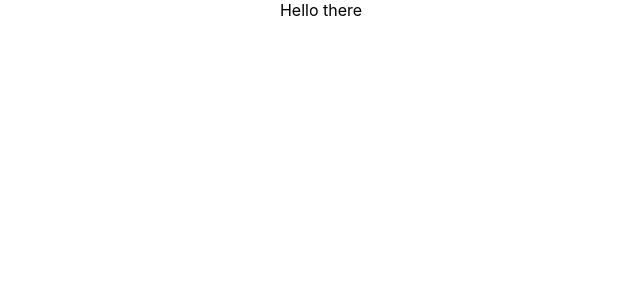
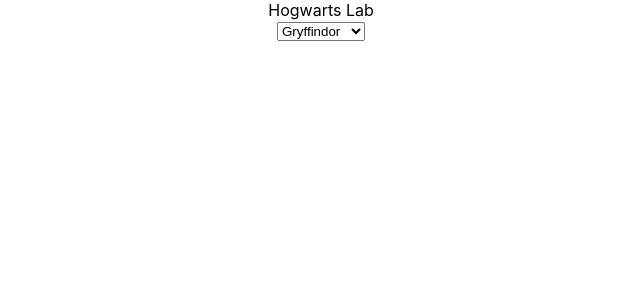
Before and after one commit to stevefaeembra/wk_14_d2_lab_hogwarts, a React (Create React App) app: page / in a window 1280 px wide. Shown: the top 300 px of the page, without its empty margins (319-959 px from the left). Built offline with nearby package versions, Linux system fonts and the light colour scheme.

Commit message:
now got the container sending houses down to component and build a pull-down list

```diff
--- /dev/null
+++ b/src/components/house-selector.js
@@ -0,0 +1,20 @@
+import React, { Component } from 'react';
+
+class HouseSelector extends Component {
+  render() {
+    const options = this.props.houses.names.map((name, index) => {
+    return (
+      <option key={index} value={index}>{name}</option>
+      )
+    });
+    return (
+      <div className="houses">
+        <select>
+          {options}
+        </select>
+      </div>
+    )
+  }
+}
+
+export default HouseSelector;
--- a/src/containers/hogwarts-container.js
+++ b/src/containers/hogwarts-container.js
@@ -1,6 +1,7 @@
 import React, { Component } from 'react';
 import Houses from '../data/houses.js';
 import Header from '../components/header.js';
+import HouseSelector from "../components/house-selector.js";
 
 class HogwartsContainer extends Component {
 
@@ -12,10 +13,10 @@
   };
 
   render() {
-    const foo = "Hello there";
     return (
       <div>
-        <Header title={foo}/>
+        <Header title="Hogwarts Lab"/>
+        <HouseSelector houses={Houses} />
       </div>
     );
   };
```
